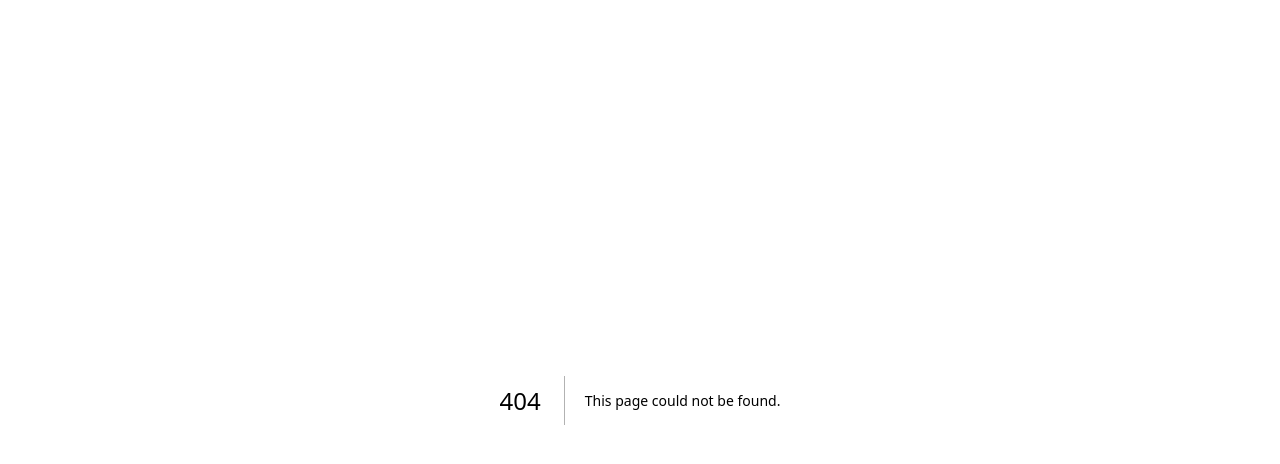
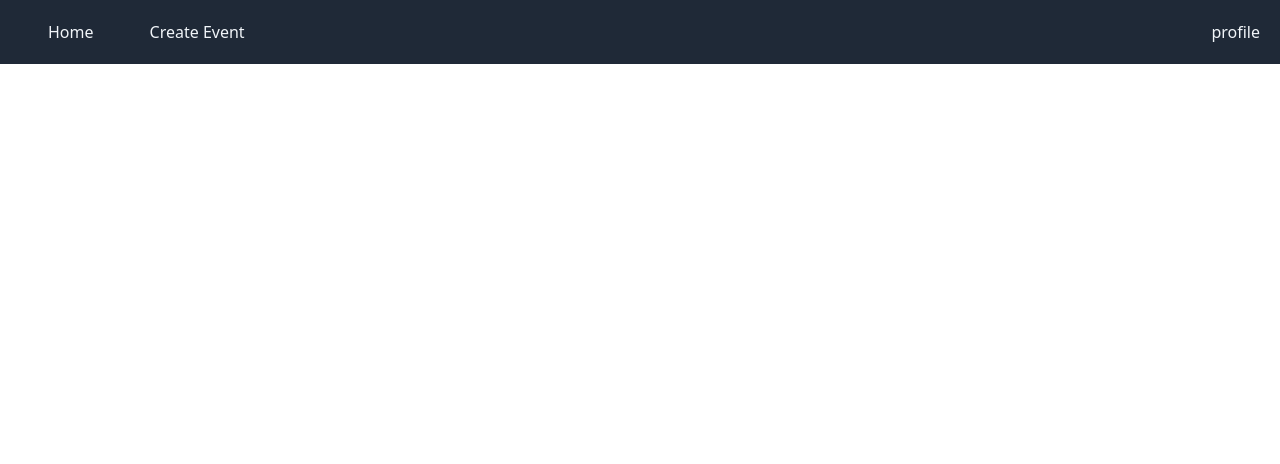
Before and after one commit to fhd1423/CloneInvest2, a Next.js app in the folder my-project/: page /home in a window 1280 px wide. Before the commit this address had no page. Shown: the top 464 px of the page. Built offline with nearby package versions, Linux system fonts and the light colour scheme.

Commit message:
Progress on navbar

```diff
--- /dev/null
+++ b/my-project/src/pages/home.jsx
@@ -0,0 +1,25 @@
+import Head from 'next/head'
+import Image from 'next/image'
+import portfolio from 'src/public/portfolio.jpg'
+
+export default function Home() {
+  return (
+    <div>
+
+        <nav class="bg-gray-800">
+            <div class="w-full h-16 flex flex-row items-center px-5 text-slate-100 justify-between">
+                <ul class="flex">
+                    <li class="mx-7">Home</li>
+                    <li class="mx-7">Create Event</li>
+                </ul>
+                <div class="">profile</div>
+            </div>
+        </nav>
+
+        <div>
+
+        </div>
+
+    </div>
+  )
+}
```
